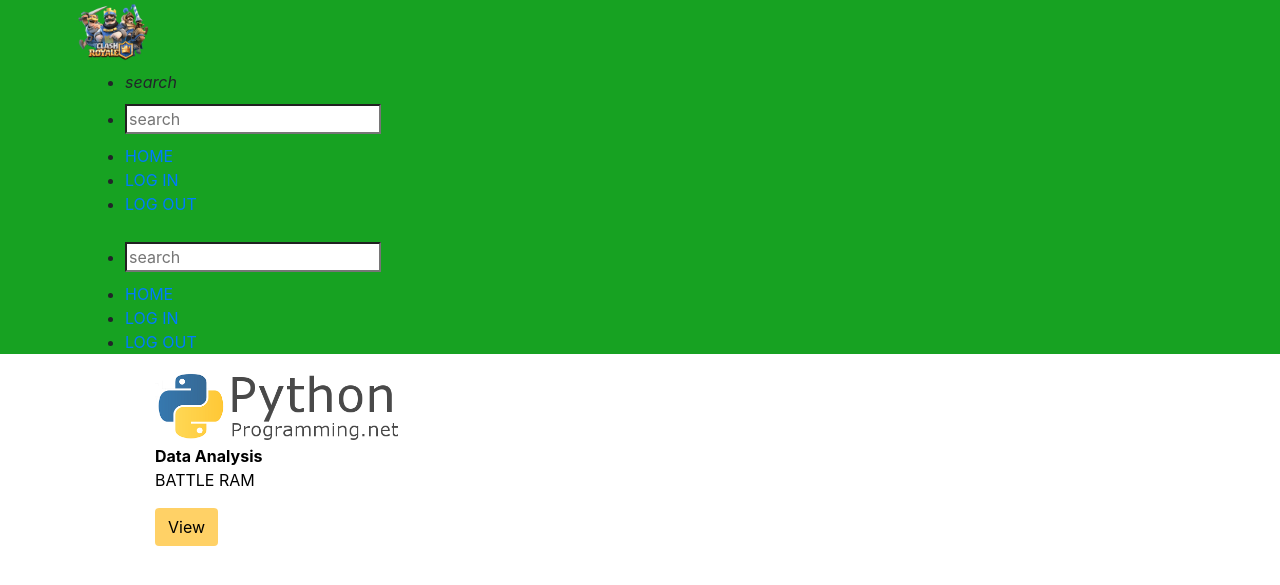
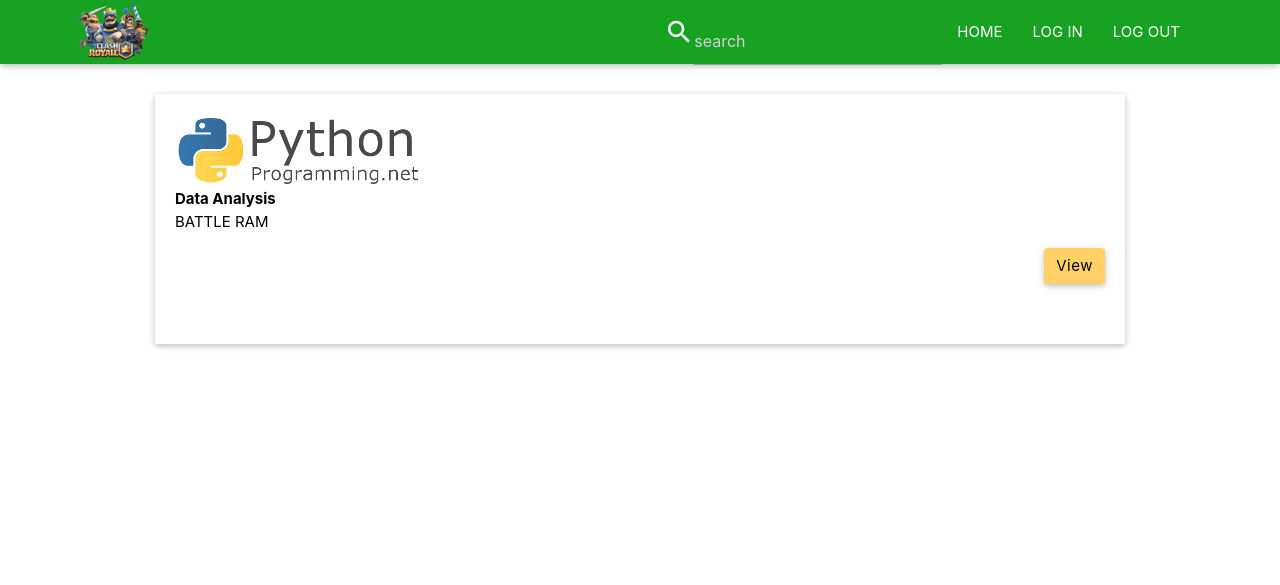
Before and after one commit to abhisam2795/CR, a Flask app: page / in a window 1280 px wide. Shown: the top 585 px of the page. Run offline with Flask 2, Linux system fonts and the light colour scheme; some libraries are stand-ins or nearby versions.

Commit message:
changes in header.html
Addition of CSS links.

```diff
--- a/templates/base.html
+++ b/templates/base.html
@@ -2,8 +2,12 @@
  <head>
         <meta charset="utf-8">
         <title>{% block title %}{% endblock %}</title>
-        <meta name="viewport" content="width=device-width, initial-scale=1">
-        <link href="{{ url_for('static', filename='css/bootstrap.min.css') }}" rel="stylesheet">
+        <meta name="viewport" content="width=device-width, initial-scale=1.0">
+        <meta name="description" content="TOKENS management system">
+        <link rel="stylesheet" href="/static/css/materialize.min.css">
+        <link rel="stylesheet" type="text/css" href="/static/css/bootstrap.css">
+        <link rel="shortcut icon" href="/static/crlogo.png">
+        <link href="https://fonts.googleapis.com/icon?family=Material+Icons" rel="stylesheet">
     </head>
 {% block header %}
     <div class="navbar-fixed">
```
